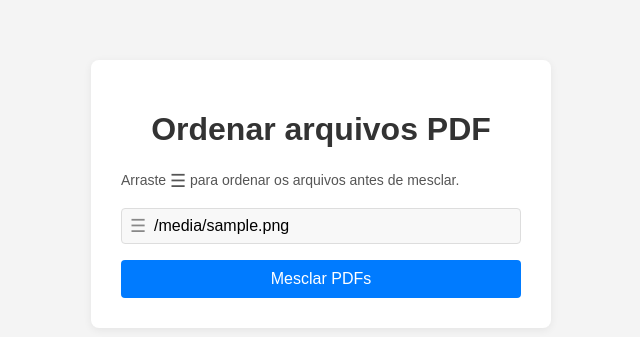
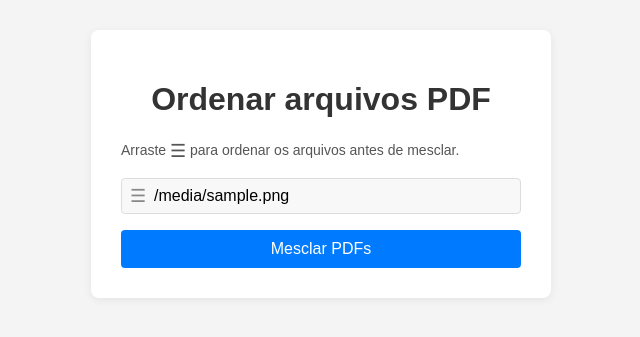
Before and after one commit to AndersonSantos12/merge-pdf, a Flask app: template api/templates/ordenar.html in a window 1280 px wide. Shown: the top 337 px of the page, without its empty margins (319-959 px from the left). Run offline with Flask 3, Linux system fonts and the light colour scheme; the template is opened without the code that fills it: most values are stand-ins (such as "Sample title", 1, 10 or a date in 2020).

Commit message:
Feat: ajuste de design

```diff
--- a/api/static/style.css
+++ b/api/static/style.css
@@ -5,7 +5,7 @@ body {
 }
   .container {
     max-width: 400px;
-    margin: 60px auto 40px auto;
+    margin: 30px auto 40px auto;
     background: #fff;
     padding: 30px;
     border-radius: 8px;
```
